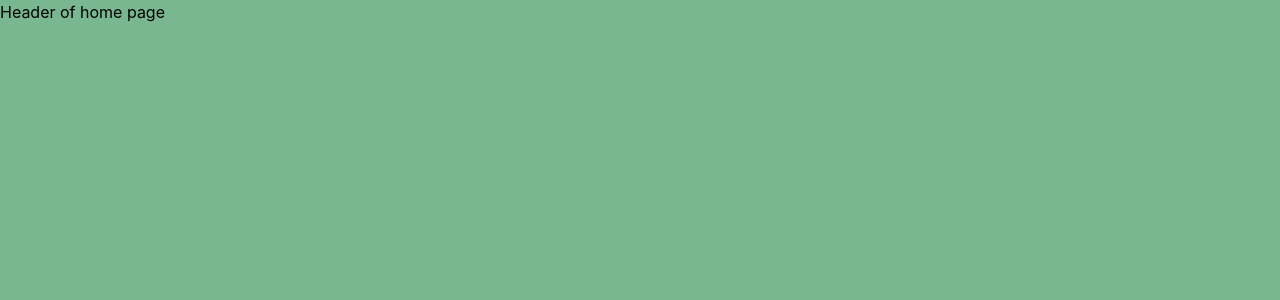
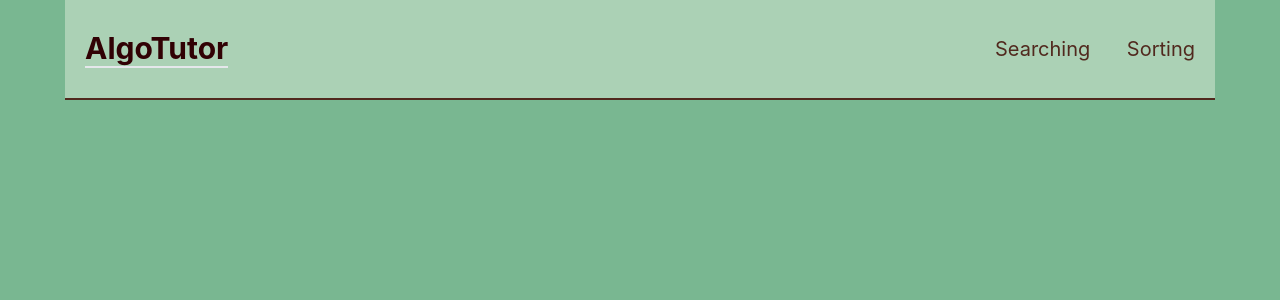
Before and after one commit to DelaurierDev/algoTutor, a React (Create React App) app in the folder client/: page /home in a window 1280 px wide. Shown: the top 300 px of the page. Built offline with nearby package versions, Linux system fonts and the light colour scheme.

Commit message:
setting up the navbar component

```diff
--- /dev/null
+++ b/client/src/components/Navbar.jsx
@@ -0,0 +1,19 @@
+import React from 'react'
+
+const Navbar = () => {
+  return (
+    <div className='flex justify-between items-center h-[100px] border-b-2 border-[#51291e] max-w-[1150px] mx-auto bg-[#abd1b5] p-5'>
+        <div>
+            <h1 className='text-3xl font-bold text-[#310104] border-b-2'>AlgoTutor</h1>
+        </div>
+        <div>
+            <ul className='flex w-[200px] justify-between'>
+                <li className='text-xl text-[#51291e] cursor-pointer'>Searching</li>
+                <li className='text-xl text-[#51291e] cursor-pointer'>Sorting</li>
+            </ul>
+        </div>
+    </div>
+  )
+}
+
+export default Navbar
--- a/client/src/pages/Home.jsx
+++ b/client/src/pages/Home.jsx
@@ -1,9 +1,10 @@
 import React from 'react'
+import Navbar from '../components/Navbar'
 
 const Home = () => {
   return (
     <div>
-        <h1>Header of home page</h1>
+        <Navbar/>
     </div>
   )
 }
```
